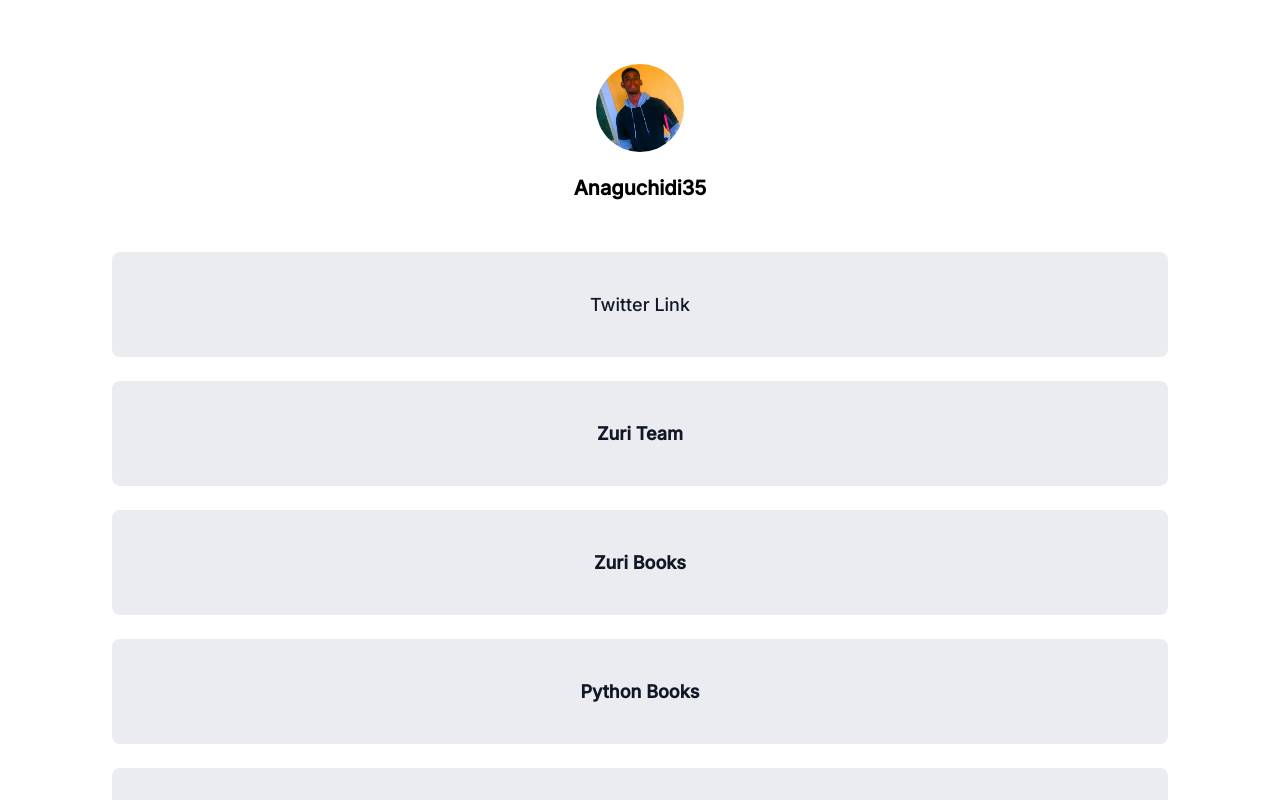
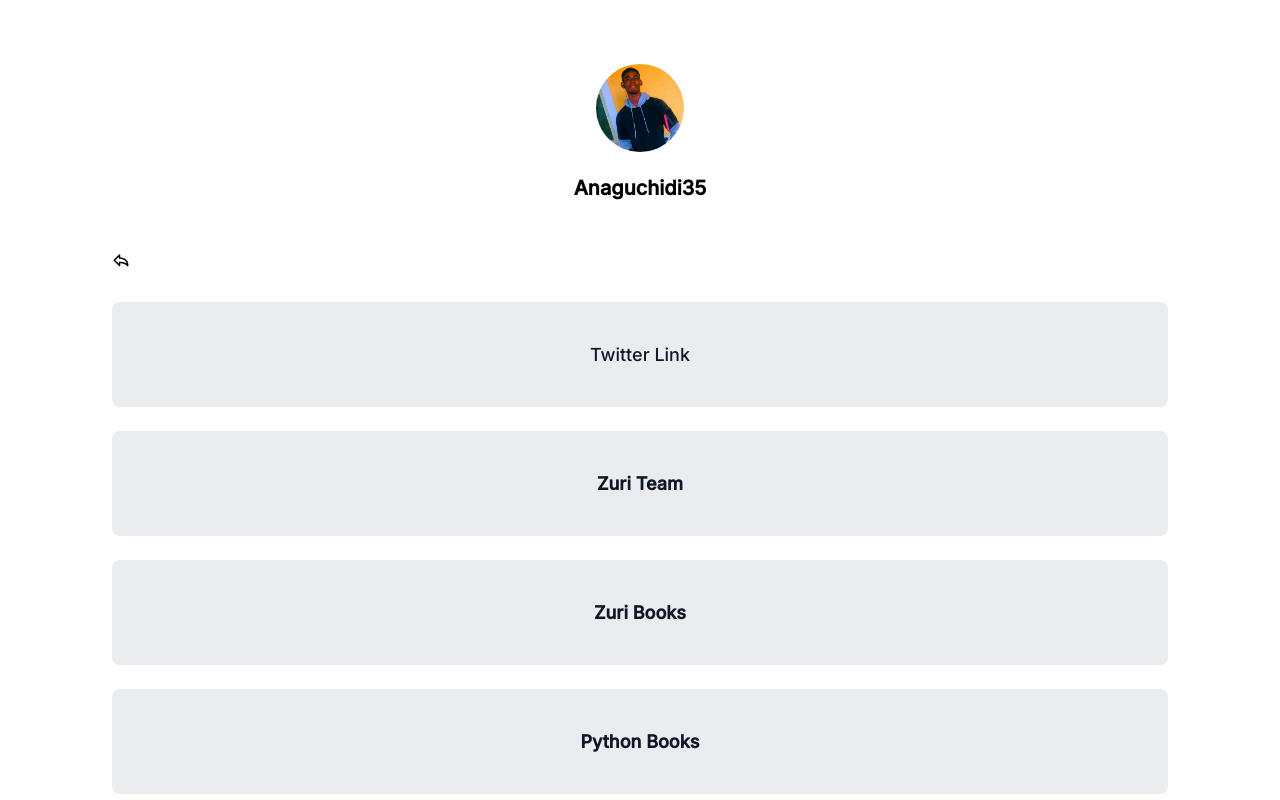
Before and after one commit to Eradz/HNG, a React (Create React App) app: page / in a window 1280 px wide. Shown: the top 800 px of the page. Built offline with nearby package versions, Linux system fonts and the light colour scheme.

Commit message:
fixed share bug

```diff
--- a/src/components/homepage/home.css
+++ b/src/components/homepage/home.css
@@ -70,7 +70,7 @@
     box-shadow: 0 0 0 4px #F2F4F7;
 }
 .closed{
-    display: none;
+    display: block;
 }
 @media screen and (max-width: 900px) {
     .btn1{
@@ -79,5 +79,7 @@
     .btn2{
         display: flex;
     }
-
+  .closed{
+    display: none;
+  }
 }
```
